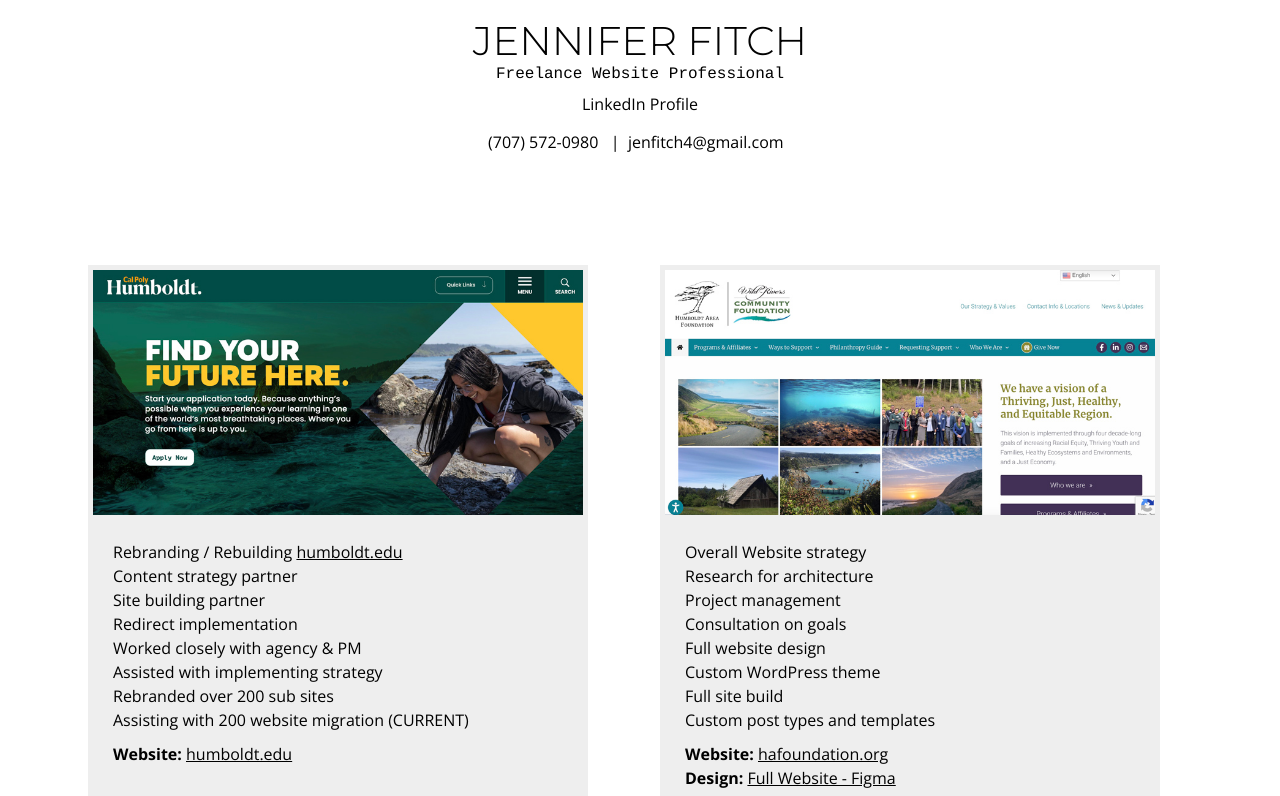
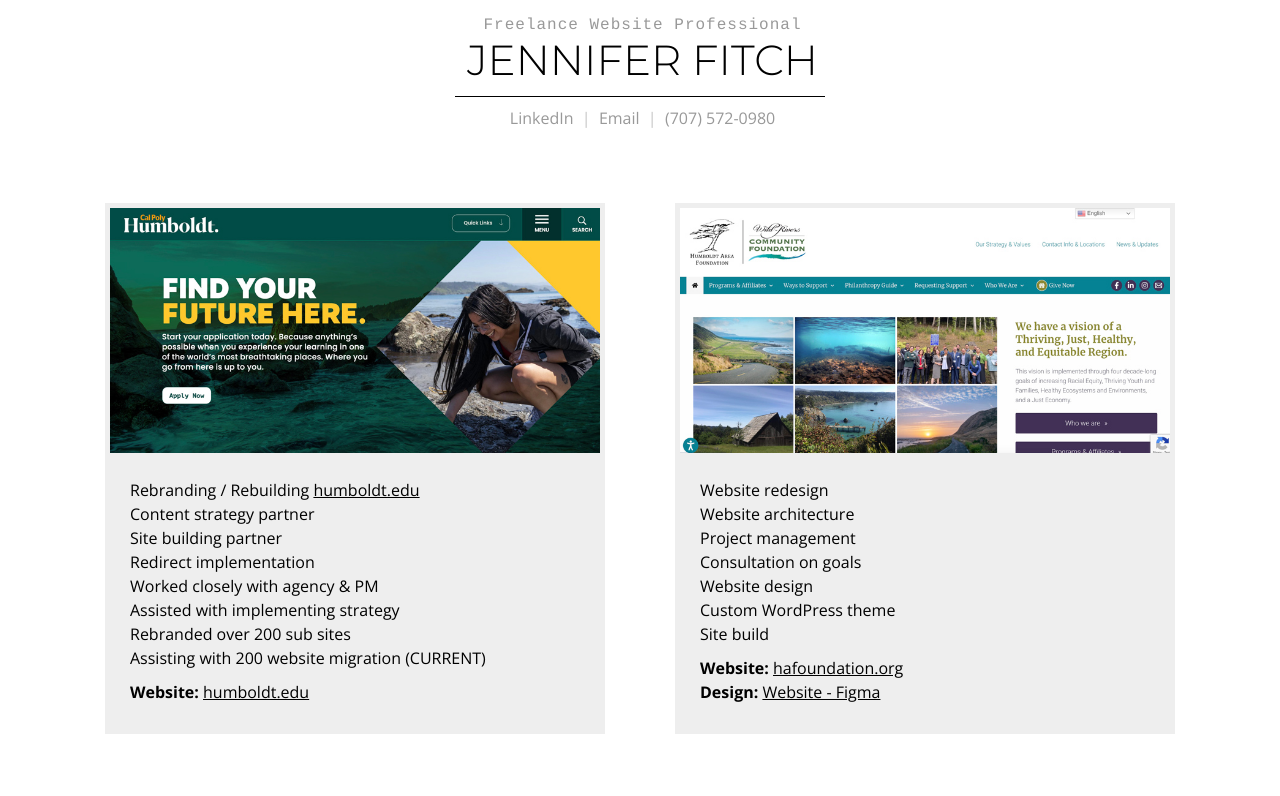
Before and after one commit to jen-fitch/next, a Next.js app: page / in a window 1280 px wide. Shown: the top 796 px of the page. Built offline with nearby package versions, Linux system fonts and the light colour scheme.

Commit message:
header styling and content updates

```diff
--- a/pages/index.js
+++ b/pages/index.js
@@ -28,24 +28,28 @@
 
             <header className={`${Layout.logo_wrap}`}>
                 <div className={Page.logo}>
-                        <h1>JENNIFER FITCH</h1>
-                        <p>Freelance Website Professional</p>
+                    <p>Freelance Website Professional</p>
+                    <h1>JENNIFER FITCH</h1>
+
                 </div>
 
                 <div className={Page.about}>
                     <p>
                         <Link href="https://www.linkedin.com/in/jenniferfitch2/">
-                            LinkedIn Profile
+                            LinkedIn
+                        </Link>
+                        <span>&nbsp; | &nbsp;</span>
+                        <Link href="mailto:jenfitch4@gmail.com">
+                            Email
+                        </Link>
+                        <span>&nbsp; | &nbsp;</span>
+                        <Link href="tel:7075720980">
+                            (707) 572-0980
                         </Link>
                     </p>
                     <p>
-                        {' '}
-                        <Link href="tel:7075720980">
-                            (707) 572-0980 &nbsp;
-                        </Link><span> | </span>&nbsp;
-                        <Link href="mailto:jenfitch4@gmail.com">
-                            jenfitch4@gmail.com &nbsp;
-                        </Link>
+
+
                     </p>
                 </div>
             </header>
@@ -93,21 +97,20 @@
                         </Link>
                         <div className={Cards.info}>
                             <p className={Cards.text}>
-                                Overall Website strategy<br/>
-                                Research for architecture<br/>
+                                Website redesign<br/>
+                                Website architecture<br/>
                                 Project management<br/>
                                 Consultation on goals<br/>
-                                Full website design<br/>
+                                Website design<br/>
                                 Custom WordPress theme<br/>
-                                Full site build<br/>
-                                Custom post types and templates<br/>
+                                Site build
 
                             </p>
                             <p className={Cards.text}>
                                 {/*<a href="#">List of all Websites</a><br/><br/>*/}
                                 <strong>Website:</strong> <a href="https://hafoundation.org">hafoundation.org</a><br/>
                                 <strong>Design:</strong> <a
-                                href="https://www.figma.com/proto/iHQs4WnivGAYTQ5tYTRsP4/HAF?page-id=106%3A2&type=design&node-id=406-2&viewport=137%2C191%2C0.07&t=m9OiaABeR9roAvIh-1&scaling=min-zoom&starting-point-node-id=126%3A2&mode=design">Full
+                                href="https://www.figma.com/proto/iHQs4WnivGAYTQ5tYTRsP4/HAF?page-id=106%3A2&type=design&node-id=406-2&viewport=137%2C191%2C0.07&t=m9OiaABeR9roAvIh-1&scaling=min-zoom&starting-point-node-id=126%3A2&mode=design">
                                 Website - Figma</a><br/>
                                 {/*/!*<strong>Case Study:</strong> <a href="#">Academic Theme</a>*!/*/}
                             </p>
@@ -126,15 +129,14 @@
                         <div className={Cards.info}>
 
                             <p className={Cards.text}>
-                                Consultation<br/>
-                                Rebuilding from Drupal to Wordpress<br/>
-                                Theme & plugin research<br/>
+                                Migration strategy<br/>
+                                Rebuild from Drupal to Wordpress<br/>
+                                Theme & plugin research/implementation<br/>
                                 Design sketches & mockups<br/>
-                                Figma full site design<br/>
+                                Website design<br/>
                                 Organizing MLS layout<br/>
                                 MLS & custom real estate listings<br/>
-                                Troubleshooting and themeing MLS<br/>
-                                Agent post type
+                                Troubleshooting and theming MLS
                             </p>
                             <p className={Cards.text}>
                                 <strong>Website:</strong> <a
@@ -160,13 +162,14 @@
 
                             <p className={Cards.text}>
                                 Consultation & Design Research<br/>
-                                Full content inventory<br/>
+                                Content inventory<br/>
                                 New sitemap based on research<br/>
                                 Organizing content<br/>
                                 Gathering & migrating content<br/>
                                 Content types & views<br/>
                                 Photo research & selection<br/>
-                                Figma homepage layout<br/>
+                                Homepage layout<br/>
+                                Homepage layout<br/>
                             </p>
                             <p className={Cards.text}>
                                 <strong>Website:</strong> <a
@@ -192,7 +195,7 @@
                                 Unique homepage layout<br/>
                                 Built custom report navigation<br/>
                                 Themed in Drupal<br/>
-                                Figma homepage layout<br/>
+                                Homepage layout<br/>
                                 Photo research & selection
                             </p>
                             <p className={Cards.text}>
@@ -220,13 +223,14 @@
                                 Custom post types<br/>
                                 PHP template files<br/>
                                 Product photography<br/>
-                                Figma full site design<br/>
+                                Website design<br/>
                                 Custom sitemap<br/>
                                 Assistance with logo & graphics<br/>
 
                             </p>
                             <p className={Cards.text}>
-                                <a href="https://www.jewelldistillery.com/">jewelldistillery.com</a><br/><br/>
+                                <strong>Website:</strong> <a
+                                href="https://www.jewelldistillery.com/">jewelldistillery.com</a><br/>
                                 <strong>Design:</strong> <a
                                 href="https://www.figma.com/proto/0wwHgCMoBv39HXw3Tlf3xnOH/JD-Website-Mockup?node-id=106%3A2&viewport=140%2C238%2C0.1249595358967781&scaling=min-zoom">Jewell
                                 Distillery - Figma</a>
@@ -252,7 +256,7 @@
                                 PHP template files<br/>
                                 Organized content<br/>
                                 Color exploration<br/>
-                                Figma full site design<br/>
+                                Website design<br/>
                                 {/*Theme built on <Link href="https://understrap.com/"><a>Understrap</a></Link><br/>*/}
                                 Site build<br/>
                                 Provided Photography
--- a/styles/Cards.module.css
+++ b/styles/Cards.module.css
@@ -5,7 +5,7 @@
     justify-content: center;
     align-items: center;
     margin-top: 1rem;
-    column-gap: 40px;
+    column-gap: 70px;
 }
 
 @media (max-width: 450px) {
@@ -15,7 +15,7 @@
 }
 
 .card {
-    margin: 2rem 2rem 2rem 0;
+    margin-bottom: 4rem;
     padding: 5px 5px 20px;
     color: inherit;
     text-decoration: none;
--- a/styles/Page.module.css
+++ b/styles/Page.module.css
@@ -1,19 +1,45 @@
 /* logo and header info */
-.logo h1 {
-  padding: 0;
-  margin: 0;
-  font-size: 40px;
-  font-weight: 300;
-  color: #000;
-  text-align: center;
-}
-.logo p{
-  margin: 0;
+.logo p {
+  color: #999;
+  margin: 0 auto;
+  padding: 0 0 0 5px;
+  width: 350px;
   font-family: courier, monospace;
   text-align: center;
+  letter-spacing: 1px;
 }
 
+.logo h1 {
+  margin: 0 auto 10px;
+  padding: 0 0 10px 5px;
+  font-size: 42px;
+  font-weight: 300;
+  text-align: center;
+  border-bottom: .25px solid #000;
+  width: auto;
+  max-width: 370px;
+}
+
+
 .about {
-  margin: 10px 0;
+  margin: 10px 0 0;
   text-align: center;
+  color: #999;
+  padding: 0 0 0 5px;
 }
+
+.about a {
+  color: #999;
+}
+
+.about a:hover {
+  color: #666;
+}
+
+.about p {
+  margin: 0 0 10px;
+
+}
+.about span {
+  color: #c6c6c6;
+}
```
